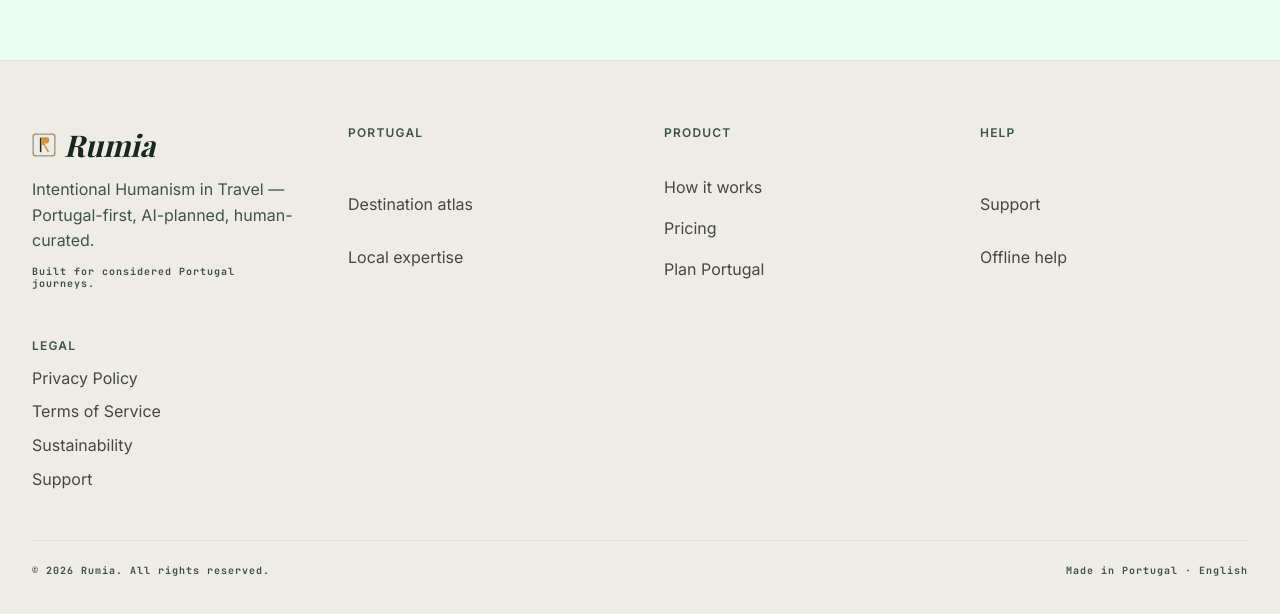
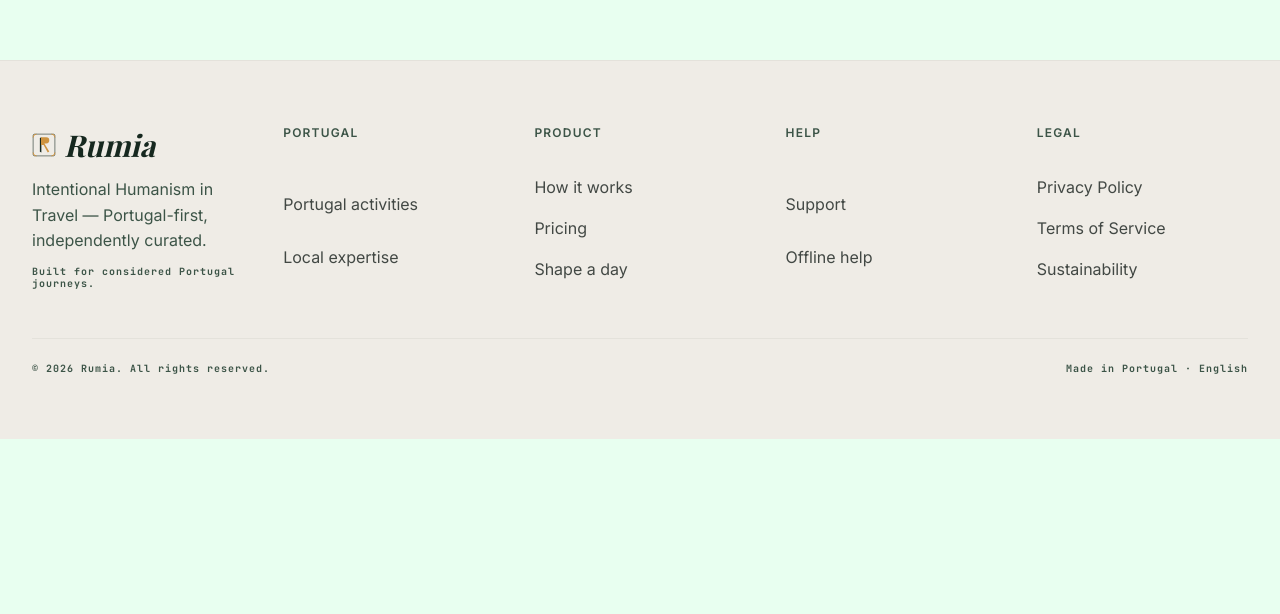
Before and after one commit to Dystx/Rota, a Next.js app in the folder apps/web/: page /terms in a window 1280 px wide. Shown: the part 828-1442 px from the top of the page. After the commit the page ends 1267 px from the top, so only its background shows below. Built offline with nearby package versions, Linux system fonts and the light colour scheme.

Commit message:
feat: align rumia public shell

```diff
--- a/apps/web/app/_components/site-footer.tsx
+++ b/apps/web/app/_components/site-footer.tsx
@@ -1,3 +1,4 @@
+import * as React from "react";
 import Link from "next/link";
 import { BrandMark } from "@repo/ui";
 
@@ -5,7 +6,7 @@
  * SiteFooter — global footer.
  *
  * PR-4 layout polish:
- *   - 4-column layout on `md+` (Brand / Product / Company / Legal)
+ *   - 5-column layout on `md+` (Brand / Portugal / Product / Help / Legal)
  *   - On mobile, columns stack; legal becomes a horizontal pill row
  *   - Pre-footer CTA band removed in this PR (was a stretch; lives in a
  *     separate "Plan your trip" hook on the marketing pages)
@@ -16,14 +17,14 @@
  */
 
 const PORTUGAL_LINKS = [
-  { href: "/portugal", label: "Destination atlas" },
+  { href: "/portugal", label: "Portugal activities" },
   { href: "/local-expertise", label: "Local expertise" }
 ];
 
 const PRODUCT_LINKS = [
   { href: "/how-it-works", label: "How it works" },
   { href: "/pricing", label: "Pricing" },
-  { href: "/planner", label: "Plan Portugal" }
+  { href: "/planner", label: "Shape a day" }
 ];
 
 const HELP_LINKS = [
@@ -34,8 +35,7 @@
 const LEGAL_LINKS = [
   { href: "/privacy", label: "Privacy Policy" },
   { href: "/terms", label: "Terms of Service" },
-  { href: "/sustainability", label: "Sustainability" },
-  { href: "/support", label: "Support" }
+  { href: "/sustainability", label: "Sustainability" }
 ];
 
 export function SiteFooter() {
@@ -45,7 +45,10 @@
       className="bg-linen-dark w-full border-t border-olive-dark/5 mt-section-gap"
     >
       <div className="mx-auto max-w-wide px-container-padding-lg py-12 md:py-16">
-        <div className="grid gap-10 md:grid-cols-4 md:gap-12">
+        <div
+          data-testid="site-footer-grid"
+          className="grid gap-10 md:grid-cols-5 md:gap-10"
+        >
           {/* Brand column */}
           <div className="grid gap-3">
             <Link
@@ -59,7 +62,7 @@
               </span>
             </Link>
             <p className="font-body text-body text-olive-light max-w-xs">
-              Intentional Humanism in Travel — Portugal-first, AI-planned, human-curated.
+              Intentional Humanism in Travel — Portugal-first, independently curated.
             </p>
             <p className="font-mono-micro text-mono-micro text-olive-light">
               Built for considered Portugal journeys.
@@ -67,9 +70,9 @@
           </div>
 
           <nav aria-label="Portugal" className="grid gap-3">
-            <h4 className="font-label-ui text-label-ui uppercase tracking-widest text-olive-light">
+            <p className="font-label-ui text-label-ui uppercase tracking-widest text-olive-light">
               Portugal
-            </h4>
+            </p>
             <ul className="grid gap-2 list-none p-0 m-0">
               {PORTUGAL_LINKS.map((link) => (
                 <li key={link.href}>
@@ -85,9 +88,9 @@
           </nav>
 
           <nav aria-label="Product" className="grid gap-3">
-            <h4 className="font-label-ui text-label-ui uppercase tracking-widest text-olive-light">
+            <p className="font-label-ui text-label-ui uppercase tracking-widest text-olive-light">
               Product
-            </h4>
+            </p>
             <ul className="grid gap-2 list-none p-0 m-0">
               {PRODUCT_LINKS.map((link) => (
                 <li key={link.href}>
@@ -103,14 +106,14 @@
           </nav>
 
           <nav aria-label="Help" className="grid gap-3">
-            <h4 className="font-label-ui text-label-ui uppercase tracking-widest text-olive-light">Help</h4>
+            <p className="font-label-ui text-label-ui uppercase tracking-widest text-olive-light">Help</p>
             <ul className="grid gap-2 list-none p-0 m-0">{HELP_LINKS.map((link) => <li key={link.href}><Link href={link.href} className="font-body text-body text-on-surface-variant hover:text-primary transition-colors duration-fast ease-standard focus-visible:outline-none focus-visible:shadow-focus rounded-sm">{link.label}</Link></li>)}</ul>
           </nav>
 
           <nav aria-label="Legal" className="grid gap-3">
-            <h4 className="font-label-ui text-label-ui uppercase tracking-widest text-olive-light">
+            <p className="font-label-ui text-label-ui uppercase tracking-widest text-olive-light">
               Legal
-            </h4>
+            </p>
             <ul className="grid gap-2 list-none p-0 m-0">
               {LEGAL_LINKS.map((link) => (
                 <li key={link.href}>
--- a/apps/web/app/_components/top-nav.tsx
+++ b/apps/web/app/_components/top-nav.tsx
@@ -39,17 +39,32 @@
 export function TopNav() {
   const pathname = usePathname();
   const [mobileOpen, setMobileOpen] = React.useState(false);
+  const mobileToggleRef = React.useRef<HTMLButtonElement>(null);
+  const firstMobileLinkRef = React.useRef<HTMLAnchorElement>(null);
 
   // Close the mobile menu whenever the route changes.
   React.useEffect(() => {
     setMobileOpen(false);
   }, [pathname]);
 
+  React.useEffect(() => {
+    if (mobileOpen) {
+      firstMobileLinkRef.current?.focus();
+    }
+
+    return undefined;
+  }, [mobileOpen]);
+
+  function closeMobileMenu(): void {
+    setMobileOpen(false);
+    mobileToggleRef.current?.focus();
+  }
+
   return (
     <nav
       aria-label="Primary"
       data-testid="top-nav"
-      className="fixed top-0 w-full z-50 bg-glass-light/65 backdrop-blur-md border-b border-white/20 shadow-sm transition-all duration-300"
+      className="fixed top-0 w-full z-50 bg-linen-dark/95 backdrop-blur-md border-b border-olive-light/20 shadow-sm transition-all duration-300"
     >
       <div className="flex justify-between items-center h-header-height px-container-padding-lg max-w-7xl mx-auto">
         {/* Brand */}
@@ -108,6 +123,7 @@
 
           {/* Mobile hamburger — only visible below `md`. */}
           <button
+            ref={mobileToggleRef}
             type="button"
             onClick={() => setMobileOpen((value) => !value)}
             aria-expanded={mobileOpen}
@@ -126,15 +142,21 @@
         <div
           id="top-nav-mobile"
           data-testid="top-nav-mobile-panel"
-          className="md:hidden border-t border-white/30 bg-glass-light/95 backdrop-blur-md"
+          aria-label="Mobile navigation"
+          onKeyDown={(event) => {
+            if (event.key === "Escape") closeMobileMenu();
+          }}
+          className="md:hidden border-t border-olive-light/20 bg-linen-dark/95 backdrop-blur-md"
         >
           <ul className="flex flex-col gap-1 px-container-padding-lg py-3">
-            {NAV_ITEMS.map((item) => {
+            {NAV_ITEMS.map((item, index) => {
               const active = isActivePath(pathname, item.href);
               return (
                 <li key={item.href}>
                   <Link
+                    ref={index === 0 ? firstMobileLinkRef : undefined}
                     href={item.href}
+                    onClick={closeMobileMenu}
                     aria-current={active ? "page" : undefined}
                     data-testid={`top-nav-mobile-link-${item.label.toLowerCase().replace(/\s+/g, "-")}`}
                     className={
@@ -152,6 +174,7 @@
             <li>
               <Link
                 href="/explore"
+                onClick={closeMobileMenu}
                 data-testid="top-nav-mobile-explore-activities"
                 className="mt-2 inline-flex w-full justify-center bg-olive-light text-on-primary font-label-ui text-label-ui px-5 py-3 rounded-full hover:bg-olive-dark transition-colors focus-visible:outline-none focus-visible:ring-2 focus-visible:ring-ochre-light focus-visible:ring-offset-2"
               >
```
Also changed, not shown: 2 other files (tests, documents, lock files or other folders).
